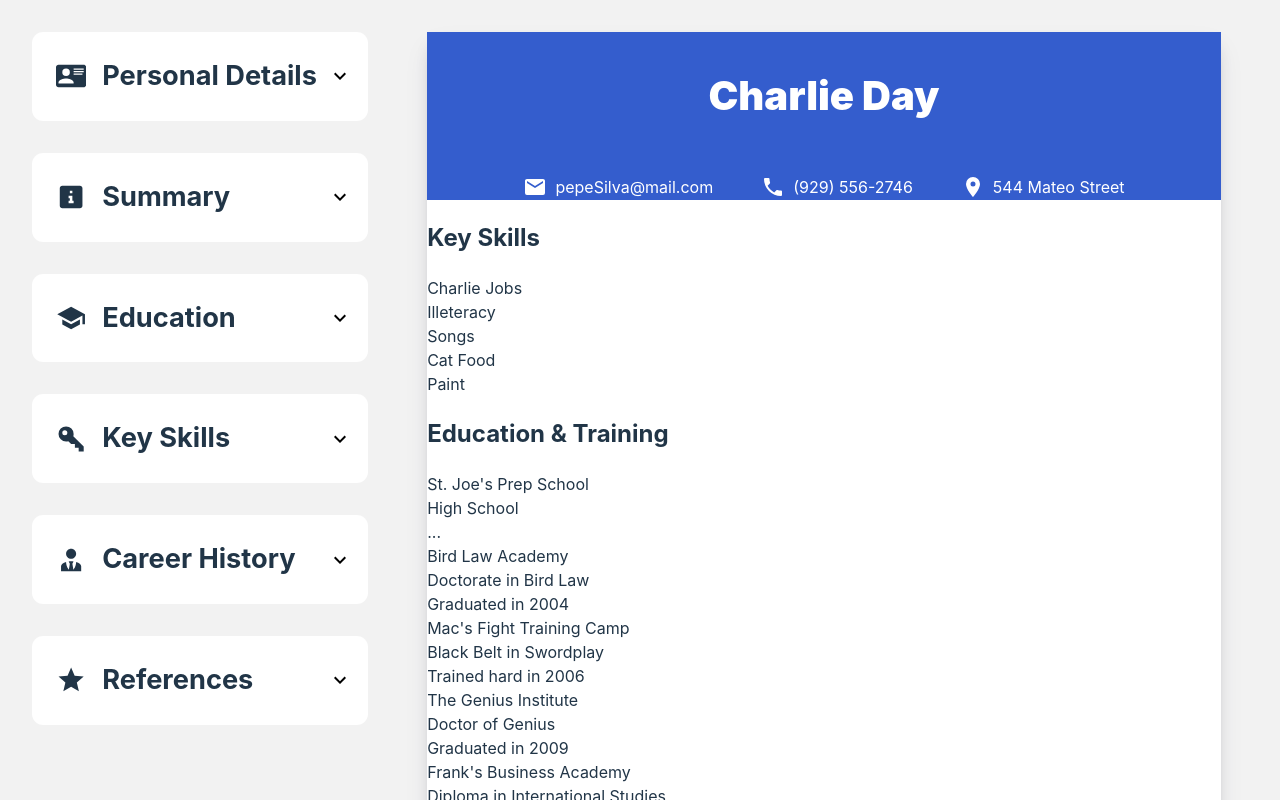
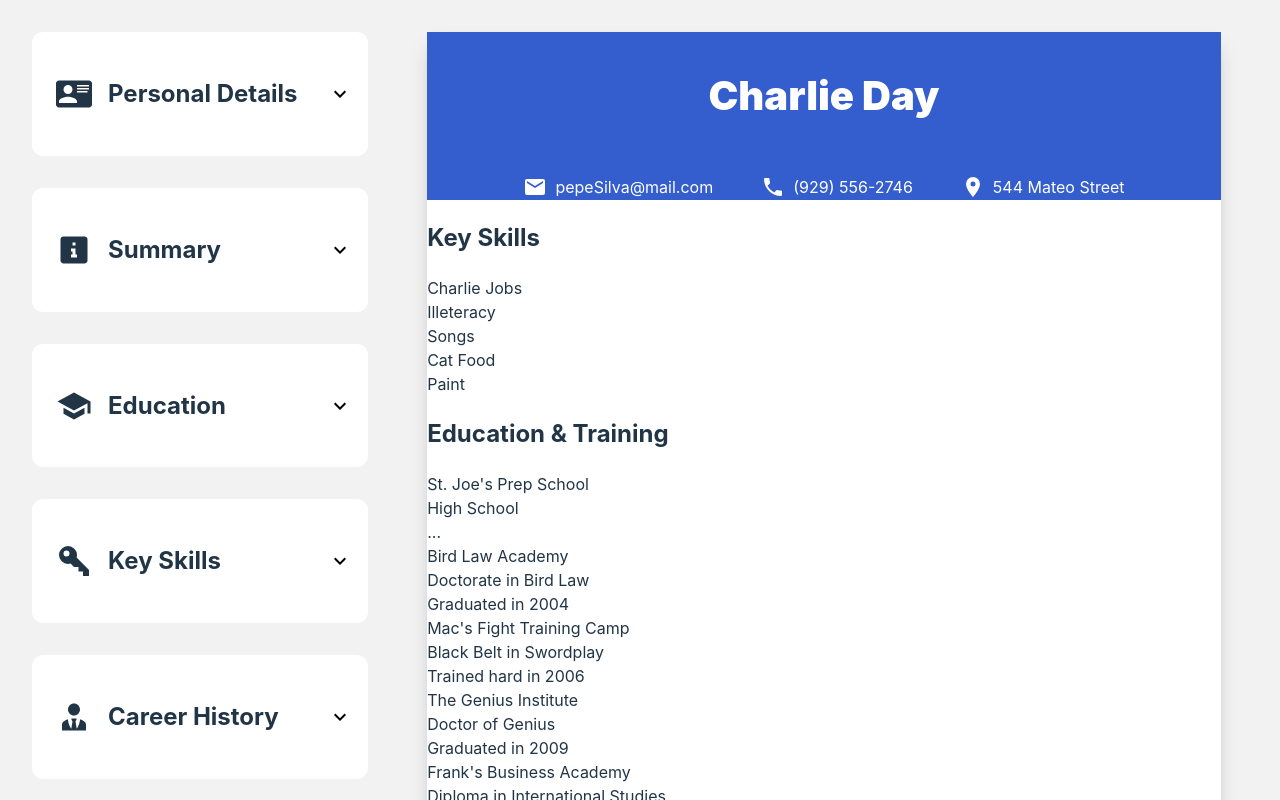
Before and after one commit to Frobii/resume-builder, a React (Vite) app: page / in a window 1280 px wide. Shown: the top 800 px of the page. Built offline with nearby package versions, Linux system fonts and the light colour scheme.

Commit message:
Adjust headings for improved page structure

```diff
--- a/src/ToggleMenu.jsx
+++ b/src/ToggleMenu.jsx
@@ -29,7 +29,7 @@ export default function ToggleMenu({ children, title }) {
                     {title === "Key Skills" && <Icon path={mdiKeyVariant} size={1.5} />}
                     {title === "Career History" && <Icon path={mdiAccountTie} size={1.5} />}
                     {title === "References" && <Icon path={mdiStar} size={1.5} />}
-                    <h1 className='title'>{title}</h1>
+                    <h2 className='title'>{title}</h2>
                     <button className='toggle-button' onClick={toggleMenu}>
                         {toggled ?
                             <Icon path={mdiChevronUp} size={1} /> :
```
